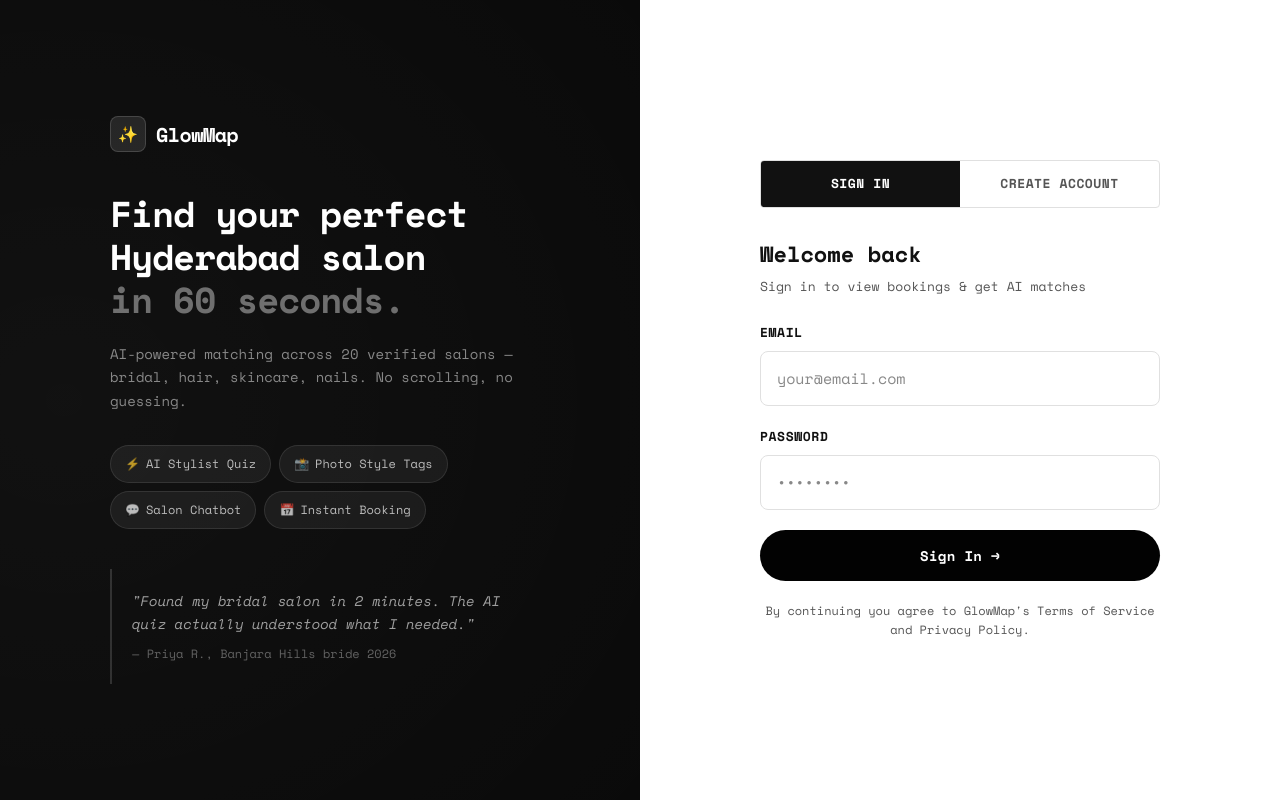
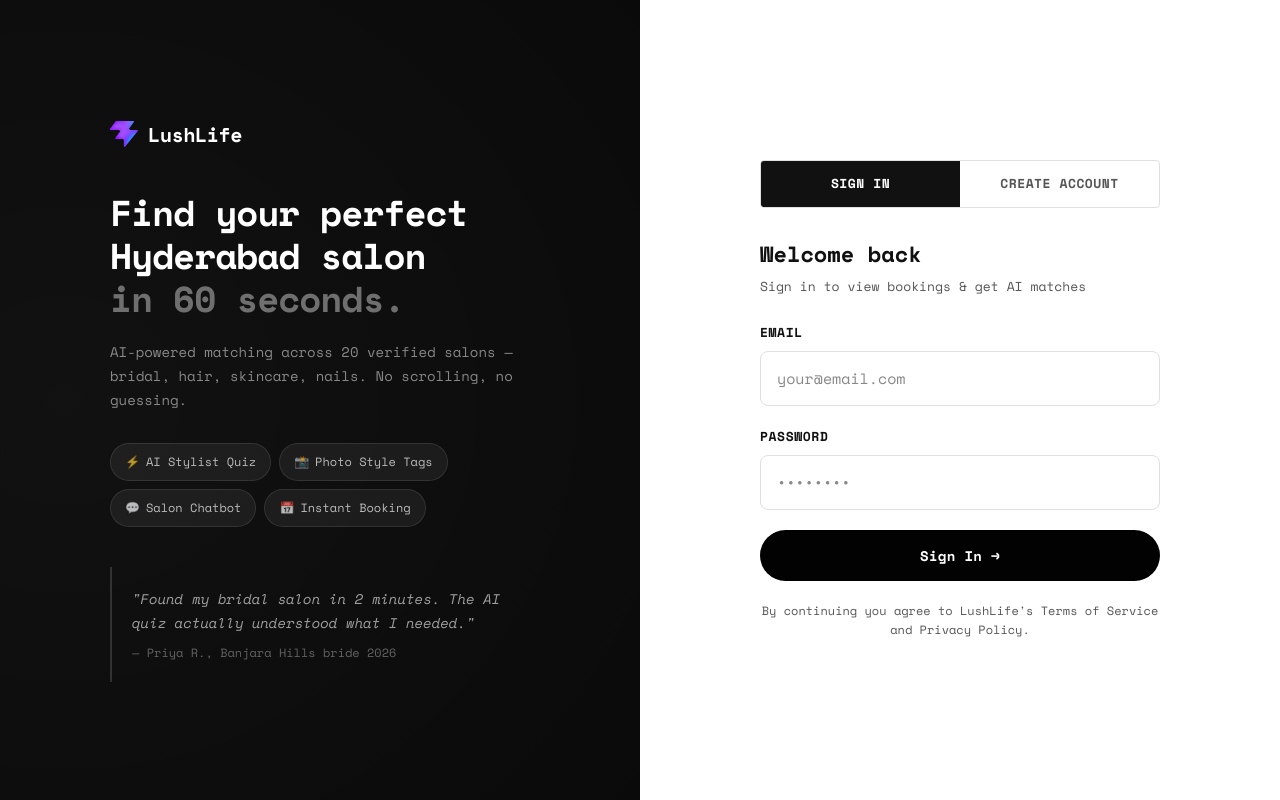
Before and after one commit to MinotiGupta/LushLife, a React (Vite) app: page / in a window 1280 px wide. Built offline with nearby package versions, Linux system fonts and the light colour scheme.

Commit message:
change in landing page

```diff
--- a/src/pages/LandingPage.jsx
+++ b/src/pages/LandingPage.jsx
@@ -66,8 +66,8 @@ export default function LandingPage() {
         <div className="landing-left-inner">
           {/* Logo */}
           <div className="landing-logo">
-            <span className="landing-logo-icon">✨</span>
-            <span className="landing-logo-text">GlowMap</span>
+            <img src="/favicon.svg" alt="LushLife Logo" style={{ width: '28px', height: '28px', objectFit: 'contain' }} />
+            <span className="landing-logo-text">LushLife</span>
           </div>
 
           <div className="landing-tagline">
@@ -180,7 +180,7 @@ export default function LandingPage() {
             /* ====== SIGNUP FORM ====== */
             <form onSubmit={handleSignup} className="auth-form">
               <div className="auth-form-title">Create account</div>
-              <div className="auth-form-sub">Join thousands of Hyderabad women on GlowMap</div>
+              <div className="auth-form-sub">Join thousands of Hyderabad women on LushLife</div>
 
               <div className="form-group">
                 <label className="form-label" htmlFor="signup-name">Full Name</label>
@@ -251,7 +251,7 @@ export default function LandingPage() {
           )}
 
           <p style={{ textAlign: 'center', fontSize: 12, color: 'var(--text-muted)', marginTop: 20, lineHeight: 1.6 }}>
-            By continuing you agree to GlowMap's Terms of Service and Privacy Policy.
+            By continuing you agree to LushLife's Terms of Service and Privacy Policy.
           </p>
         </div>
       </div>
```
